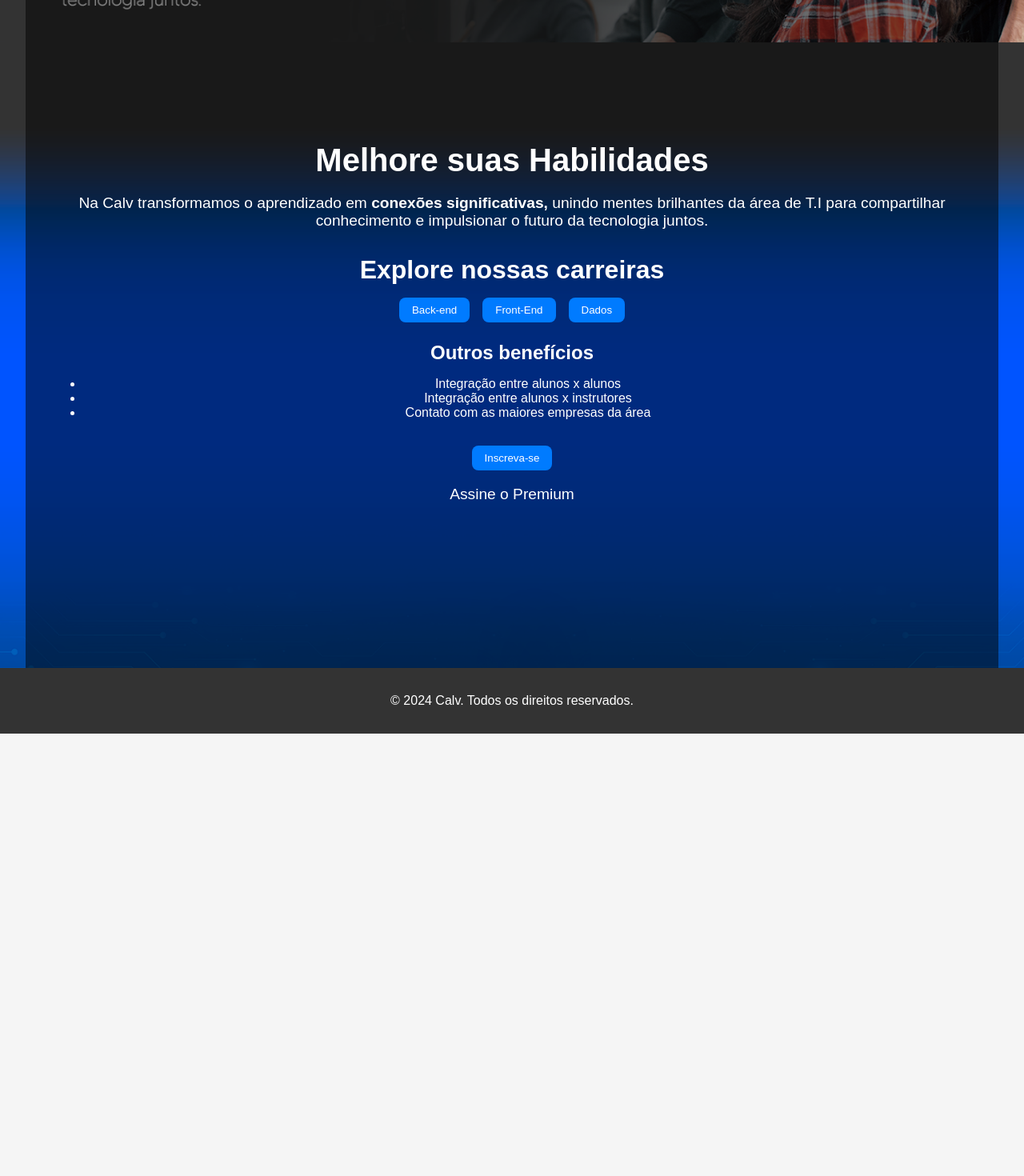
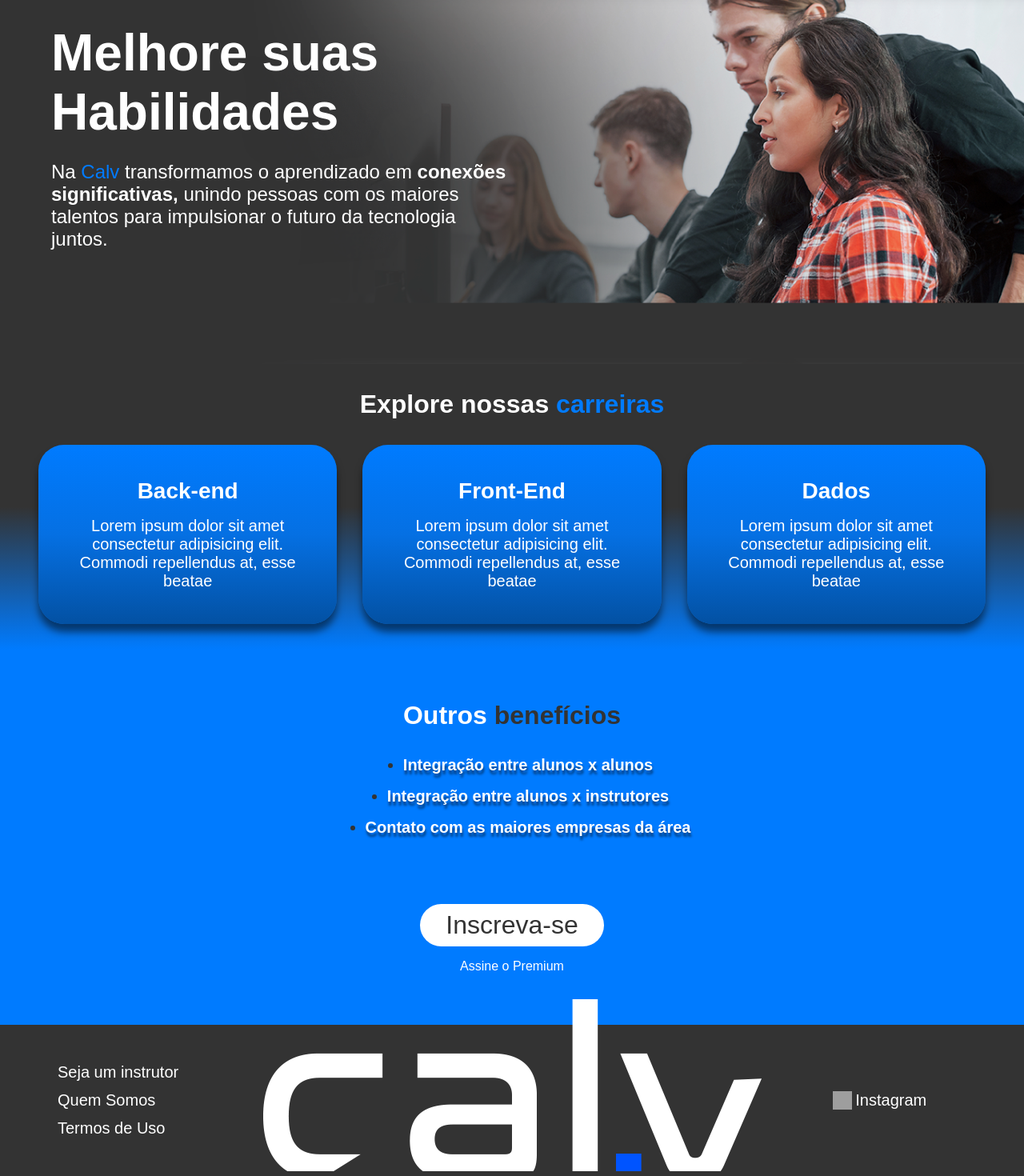
Before and after one commit to gguimaraesn/projeto-calv, a React (Vite) app: page / in a window 1280 px wide. Shown: the part 163-1633 px from the top of the page at 80% size. Before the commit the page ends 1080 px from the top, so only its background shows below. Built offline with nearby package versions, Linux system fonts and the light colour scheme; grey boxes are pictures that could not be loaded.

Commit message:
Primeira pagina feita

```diff
--- a/src/App.css
+++ b/src/App.css
@@ -1,104 +1,122 @@
-/* src/App.css */
-body {
-    margin: 0;
-    font-family: Arial, sans-serif;
-    background-color: #f5f5f5;
-    color: #fff;
+.hero {
+  height: 60vh;
+  padding: 32px;
+  display: flex;
+  align-items: center;
+  background-image: url('/hero.png');
+  background-size: 100% auto;
 }
 
-  .app {
+.hero-content {
+  /* background-image: linear-gradient(to right, rgba(0, 0, 0, 0.5), rgba(0, 0, 0, 0.5), rgba(0, 0, 0, 0)); */
+  color: #ffffff;
+  padding: 32px;
+  padding-top: 64px;
+  padding-bottom: 64px;
+  width: 75%;
+  box-sizing: border-box;
+  padding-right: 25%;
   display: flex;
   flex-direction: column;
-    min-height: 100vh;
-  }
-
-  .header, .footer {
-    background-color: #333;
-    color: #fff;
-  }
-
-  .main-content {
-    flex: 1;
-  }
-
-  .hero-section {
-    background: url('/public/Fundo.png') no-repeat center center;
-    background-size: cover;
-    background-attachment: fixed;
-    position: relative;
-    padding: 4rem 2rem;
-    text-align: center;
-    color: #fff;
-    height: 100vh;
-    max-height: 100vh;
-  }
-
-  .hero-overlay {
-    background: rgba(0, 0, 0, 0.5);
-    padding: 2rem;
-    height: 100%;
-    display: flex;
-    flex-direction: column;
-    justify-content: center;
-    align-items: center;
 }
 
 .hero-content h1 {
-    font-size: 2.5rem;
-    margin-bottom: 1rem;
+  margin: 0;
+  font-size: 64px;
 }
 
 .hero-content p {
-    font-size: 1.2rem;
-    margin-bottom: 2rem;
-  }
-
-  .hero-content h2 {
-    font-size: 2rem;
-    margin-bottom: 1rem;
-  }
-
-  .hero-content h3 {
-    font-size: 1.5rem;
-    margin-bottom: 1rem;
+  font-size: 24px;
 }
 
 .careers {
+  padding: 32px;
+  background-image: linear-gradient(to bottom, #333333, #333333, #007bff);
+}
+
+.careers h2 {
+  margin: 0;
+  margin-bottom: 32px;
+  font-size: 32px;
+  text-align: center;
+  color: #ffffff;
+}
+
+.careers .content {
   display: flex;
   justify-content: center;
-    gap: 1rem;
-    margin-bottom: 1rem;
 }
 
-  .careers button {
-    padding: 0.5rem 1rem;
-    background-color: #007bff;
-    border: none;
-    color: #fff;
-    cursor: pointer;
-    border-radius: 0.5rem;
+.careers .content div {
+  background-image: linear-gradient(#007bff, #0570e3, #0351a3);
+  color: #ffffff;
+  padding: 42px;
+  border-radius: 32px;
+  margin-left: 16px;
+  margin-right: 16px;
+  box-shadow: rgba(0, 0, 0, 0.5) 0 10px 10px;
 }
 
-  .benefits-section ul {
-    list-style: none;
-    padding: 0;
+.careers .content div h3 {
+  font-size: 28px;
+  text-align: center;
+  margin: 0;
+  margin-bottom: 16px;
 }
 
-  .benefits-section li {
-    margin-bottom: 0.5rem;
+.careers .content div p {
+  text-align: center;
+  font-size: 20px;
+  margin: 0;
 }
 
-  .signup-button {
-    padding: 0.5rem 1rem;
+.cta {
   background-color: #007bff;
-    border: none;
-    color: white;
-    cursor: pointer;
-    margin-top: 1rem;
-    border-radius: 0.5rem;
+  display: flex;
+  flex-direction: column;
 }
 
-  .footer {
+.cta h2 {
+  margin: 0;
   text-align: center;
-    padding: 1rem;
+  font-size: 32px;
+  padding-top: 64px;
 }
+
+.cta ul {
+  margin-top: 32px;
+  display: flex;
+  flex-direction: column;
+  align-items: center;
+  gap: 16px;
+  font-size: 20px;
+  font-weight: bold;
+}
+
+.cta ul li {
+  text-shadow: rgba(0, 0, 0, 0.5) 1px 5px 3px;
+}
+
+.cta ul li::marker {
+  color: #333333;
+}
+
+.cta button {
+  border: 0;
+  background: white;
+  color: #333333;
+  font-size: 32px;
+  padding: 8px;
+  padding-left: 32px;
+  padding-right: 32px;
+  border-radius: 32px;
+  margin-top: 64px;
+  margin-left: auto;
+  margin-right: auto;
+}
+
+.cta p {
+  text-align: center;
+  margin-bottom: 64px;
+
+}
--- a/src/App.jsx
+++ b/src/App.jsx
@@ -1,37 +1,57 @@
 import React from 'react';
+import './App.css';
 import Header from './components/Header';
 import Footer from './components/Footer';
-import CareerSection from './components/CareerSection';
-import './App.css';
 
 function App() {
   return (
     <div className="app">
       <Header />
-      <main className="main-content">
-        <section id="hero" className="hero-section">
-          <div className="hero-overlay">
+      <main>
+        <section className="hero">
           <div className="hero-content">
             <h1>Melhore suas Habilidades</h1>
+            <p>Na <span className='text-blue'>Calv</span> transformamos o aprendizado em <b>conexões significativas,</b> unindo pessoas com os maiores talentos para impulsionar o futuro da tecnologia juntos.</p>
+          </div>
+        </section>
+        <section className="careers">
+          <h2>Explore nossas <span className='text-blue'>carreiras</span></h2>
+          <div className='content'>
+            <div>
+              <h3>
+                Back-end
+              </h3>
               <p>
-                Na <span>Calv</span> transformamos o aprendizado em <b>conexões significativas,</b> unindo mentes brilhantes da área de T.I para compartilhar conhecimento e impulsionar o futuro da tecnologia juntos.
+                Lorem ipsum dolor sit amet consectetur adipisicing elit. Commodi repellendus at, esse beatae
               </p>
-              <h2>Explore nossas <span>carreiras</span></h2>
-              <div className="careers">
-                <button>Back-end</button>
-                <button>Front-End</button>
-                <button>Dados</button>
             </div>
-              <h3>Outros <span>benefícios</span></h3>
+            <div>
+              <h3>
+                Front-End
+              </h3>
+              <p>
+                Lorem ipsum dolor sit amet consectetur adipisicing elit. Commodi repellendus at, esse beatae
+              </p>
+            </div>
+            <div>
+              <h3>
+                Dados
+              </h3>
+              <p>
+                Lorem ipsum dolor sit amet consectetur adipisicing elit. Commodi repellendus at, esse beatae
+              </p>
+            </div>
+          </div>
+        </section>
+        <section className="cta">
+          <h2>Outros <span className='text-gray'>benefícios</span></h2>
           <ul>
             <li>Integração entre alunos x alunos</li>
             <li>Integração entre alunos x instrutores</li>
             <li>Contato com as maiores empresas da área</li>
           </ul>
-              <button className="signup-button">Inscreva-se</button>
+          <button>Inscreva-se</button>
           <p>Assine o Premium</p>
-            </div>
-          </div>
         </section>
       </main>
       <Footer />
--- a/src/components/CareerSection.css
+++ /dev/null
@@ -1,31 +0,0 @@
-/* src/components/CareerSection.css */
-.career-section {
-    padding: 2rem;
-    background-color: #f5f5f5;
-    text-align: center;
-  }
-
-  .career-section h2 {
-    font-size: 2rem;
-    margin-bottom: 1rem;
-  }
-
-  .career-section span {
-    color: #007bff;
-  }
-
-  .career-cards {
-    display: flex;
-    justify-content: center;
-    gap: 1rem;
-  }
-
-  .career-card {
-    padding: 1rem;
-    background-color: #fff;
-    border: 1px solid #ddd;
-    border-radius: 0.5rem;
-    box-shadow: 0 0 10px rgba(0, 0, 0, 0.1);
-    flex: 1;
-    text-align: center;
-  }
--- a/src/components/CareerSection.jsx
+++ /dev/null
@@ -1,21 +0,0 @@
-// src/components/CareerSection.jsx
-import React from 'react';
-import './CareerSection.css';
-
-const CareerSection = () => {
-    return (
-        <section className="career-section">
-            <h2>Explore Nossas
-            <span>Carreiras</span></h2>
-            <div className="career-cards">
-                <div className="career-card">Back-end</div>
-                <div className="career-card">Front-End</div>
-                <div className="career-card">Dados</div>
-                </div>
-                </section>
-
-    );
-
-}
-
-export default CareerSection;
--- a/src/components/Footer.css
+++ b/src/components/Footer.css
@@ -1,7 +1,49 @@
-/* src/components/Footer.css */
-.footer {
-    padding: 1rem;
-    background-color: #333;
-    color: white;
-    text-align: center;
-  }
+footer {
+  display: flex;
+  justify-content: space-between;
+  background-color: #333333;
+  color: #ffffff;
+  padding: 32px;
+}
+
+footer nav {
+  width: 25%;
+}
+
+footer nav ul {
+  display: flex;
+  flex-direction: column;
+  gap: 12px;
+}
+
+footer nav ul li {
+  list-style-type: none;
+}
+
+footer nav ul li a {
+  color: #ffffff;
+  font-size: 20px;
+  text-decoration: none;
+}
+
+footer .social-links {
+  width: 25%;
+  display: flex;
+  flex-direction: column;
+  gap: 16px;
+  justify-content: center;
+  align-items: center;
+}
+
+footer .social-links a {
+  color: #ffffff;
+  text-decoration: none;
+  display: flex;
+  gap: 4px;
+  font-size: 20px;
+}
+
+footer .logo-footer img {
+  margin-top: -64px;
+  margin-bottom: -32px
+}
--- a/src/components/Footer.jsx
+++ b/src/components/Footer.jsx
@@ -4,8 +4,23 @@ import './Footer.css';
 
 const Footer = () => {
   return (
-    <footer className="footer">
-      <p>© 2024 Calv. Todos os direitos reservados.</p>
+    <footer>
+      <nav>
+        <ul>
+          <li><a href="/seja-um-instrutor">Seja um instrutor</a></li>
+          <li><a href="/quem-somos">Quem Somos</a></li>
+          <li><a href="/termos">Termos de Uso</a></li>
+        </ul>
+      </nav>
+      <div className='logo-footer'>
+        <img src="/logo.png" alt="" />
+      </div>
+      <div className='social-links'>
+        <a href="link do instagram aqui">
+          <img width="24px" src="https://api.iconify.design/mdi:instagram.svg?color=%23ffffff" alt="" />
+          Instagram
+        </a>
+      </div>
     </footer>
   );
 }
--- a/src/components/Header.css
+++ b/src/components/Header.css
@@ -1,5 +1,5 @@
 /* src/components/Header.css */
-.header {
+header {
     display: flex;
     justify-content: space-between;
     align-items: center;
@@ -8,15 +8,33 @@
     color: white;
 }
 
-.logo{
-    font-size: 1.5rem;
-    font-weight: bold;
+.logo img {
+    height: 30px;
 }
 
+.search {
+    border: none;
+    padding: 8px;
+    font-size: 16px;
+    border-radius: 999px;
+    padding-left: 16px;
+    padding-right: 16px;
+}
 
-.search{
-    padding: 0.5rem;
-    font-size: 1rem;
+.nav-links {
+    display: flex;
+    justify-content: space-between;
+    align-items: center;
+    background-color: #007bff;
+    padding: 4px;
+    padding-right: 16px;
+    border-radius: 999px;
+}
+
+header nav {
+    display: flex;
+    margin-left: 16px;
+    gap: 16px;
 }
 
 .nav-links a {
@@ -25,9 +43,10 @@
 }
 
 .login-button {
-    padding: 0.5rem 1rem;
-    background-color: #555;
+    padding: 8px 16px;
+    background-color: #ffffff;
     border: none;
-    color: white;
+    color: #333333;
+    border-radius: 32px;
     cursor: pointer;
 }
--- a/src/components/Header.jsx
+++ b/src/components/Header.jsx
@@ -4,19 +4,21 @@ import './Header.css';
 
 const Header = () => {
   return (
-      <header className="header">
-        <div className="logo">calv</div>
+    <header>
+      <div className="logo">
+        <img src="/logo.png" />
+      </div>
+      <nav className="nav-links">
         <input type="text"
           className="search"
           placeholder="Pesquisar..." />
-        <nav className="nav-links">
         <a
           href="#aprendizado">Aprendizado</a>
         <a href="#premium">Premium</a>
         <a
           href="#categorias">Categorias</a>
+      </nav>
       <button className="login-button">Entrar</button>
-              </nav>
     </header>
   );
 }
--- a/src/index.css
+++ b/src/index.css
@@ -1,11 +1,11 @@
-/* src/App.css */
 body {
   margin: 0;
-    font-family: Arial, sans-serif;
-    background-color: #f5f5f5;
+  font-family: sans-serif;
+  background-color: #333333;
+  color: #ffffff;
 }
 
-  .App {
+.app {
   display: flex;
   flex-direction: column;
   min-height: 100vh;
@@ -14,3 +14,15 @@ body {
 main {
   flex: 1;
 }
+
+.text-blue {
+  color: #007bff;
+}
+
+.text-gray {
+  color: #333333;
+}
+
+b {
+  font-weight: bold;
+}
```
Also changed, not shown: public/hero.png (added), public/logo.png (added). Lines whose indentation alone changed are shown as unchanged.
